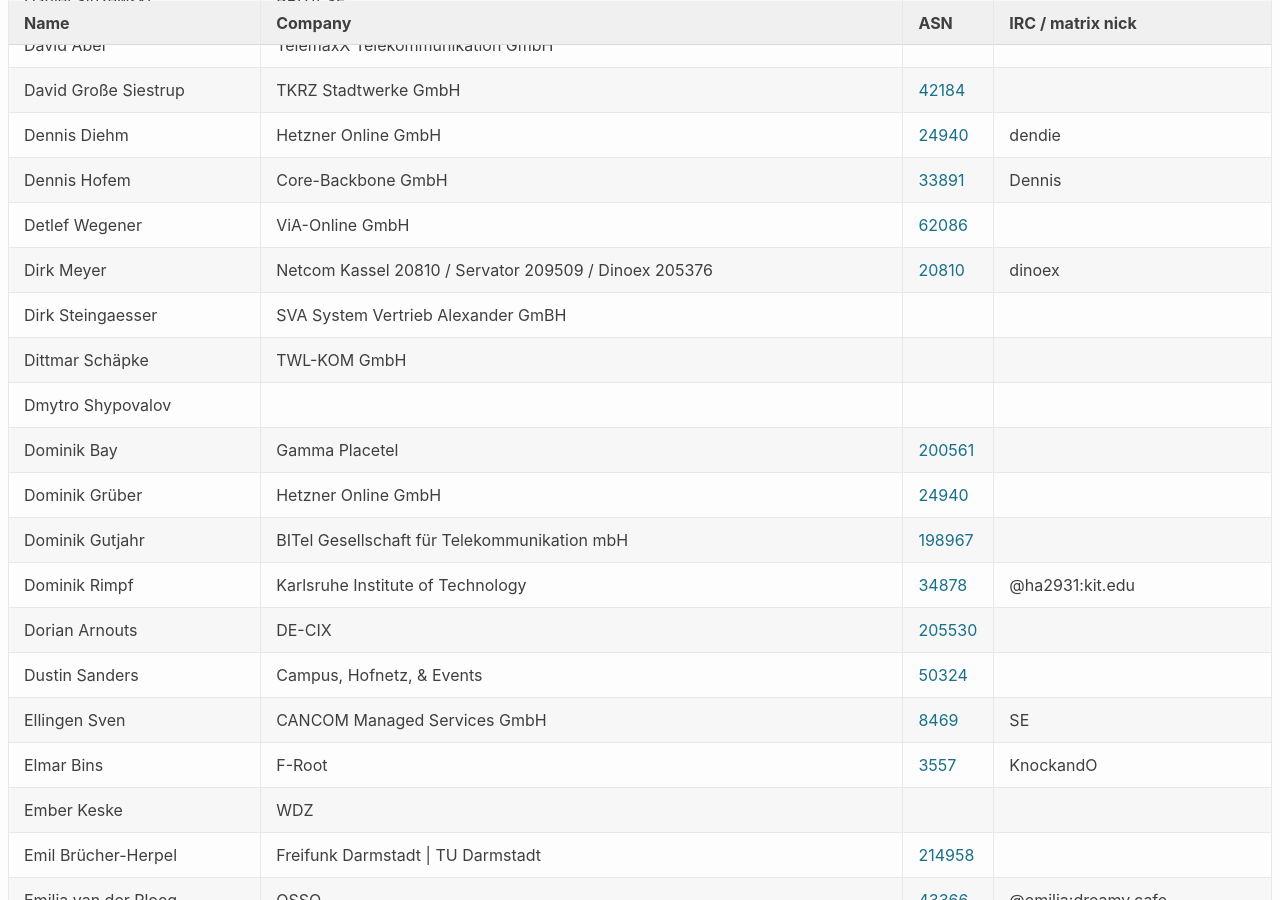
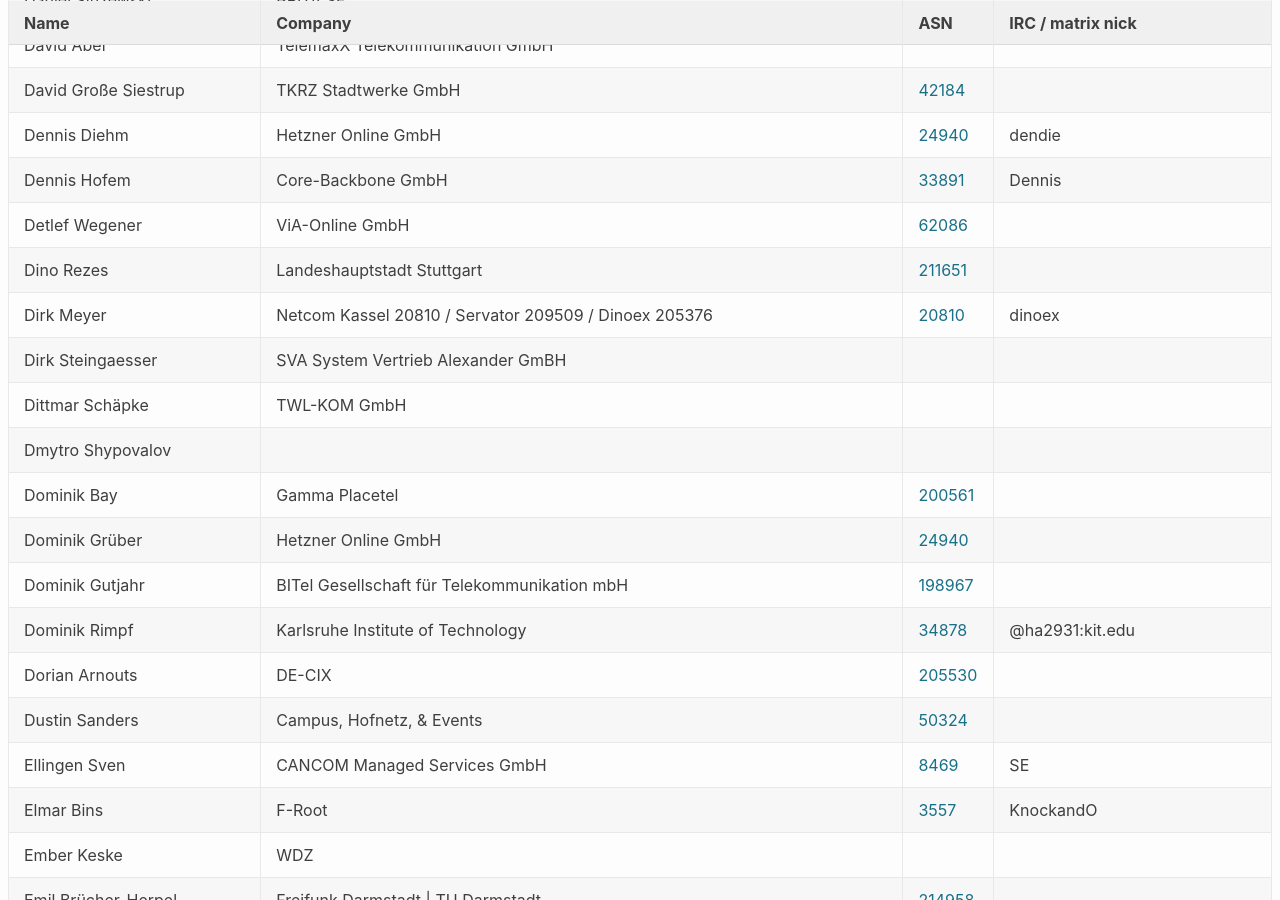
Before and after one commit to denog/pretix-attendeelist, a Jekyll site: the page built from denog17/index.markdown, in a window 1280 px wide and 900 px high, scrolled down 3484 px. Built offline with Jekyll 4.4.1, drawn with Linux system fonts in a browser that asks for light colours.

Commit message:
Latest data: Thu Sep 18 12:39:10 UTC 2025

```diff
--- a/_data/attendees_denog17_onsite.json
+++ b/_data/attendees_denog17_onsite.json
@@ -474,6 +474,12 @@
     "asn": "62086"
   },
   {
+    "name": "Dino Rezes",
+    "company": "Landeshauptstadt Stuttgart",
+    "irc": null,
+    "asn": "211651"
+  },
+  {
     "name": "Dirk Meyer",
     "company": "Netcom Kassel 20810 / Servator 209509 / Dinoex 205376",
     "irc": "dinoex",
```
